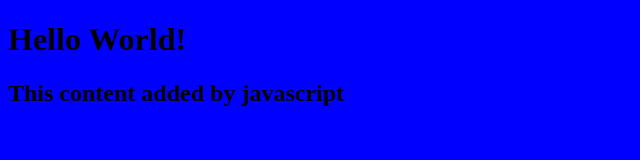
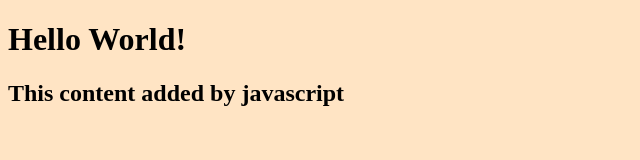
Before and after one commit to thegarnercode/website-one, a plain HTML site: page index.html in a window 1280 px wide. Shown: the whole page, without its empty margins (0-640 px from the left). Drawn offline with Linux system fonts and the light colour scheme.

Commit message:
backround change

```diff
--- a/style.css
+++ b/style.css
@@ -1,3 +1,3 @@
 body {
-    background: blue;
+    background: bisque;
 }
```
